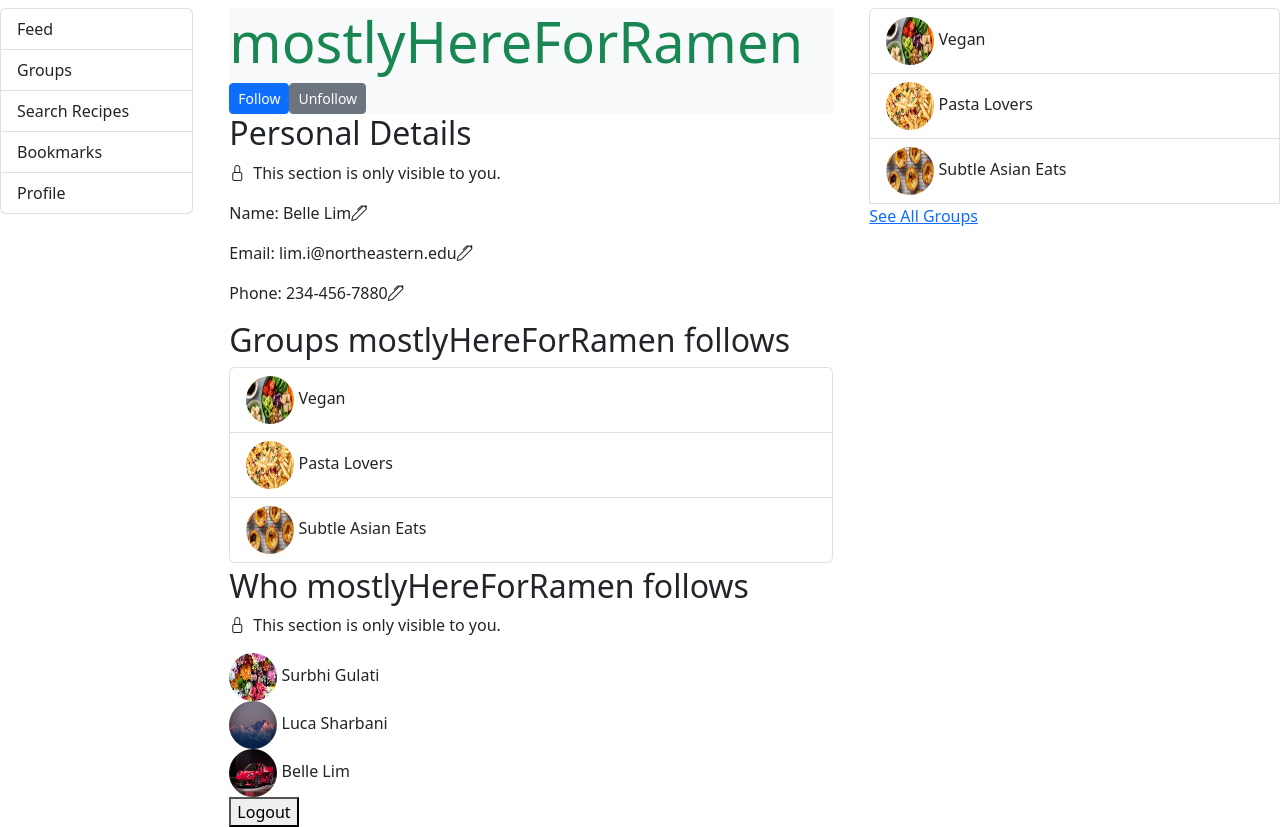
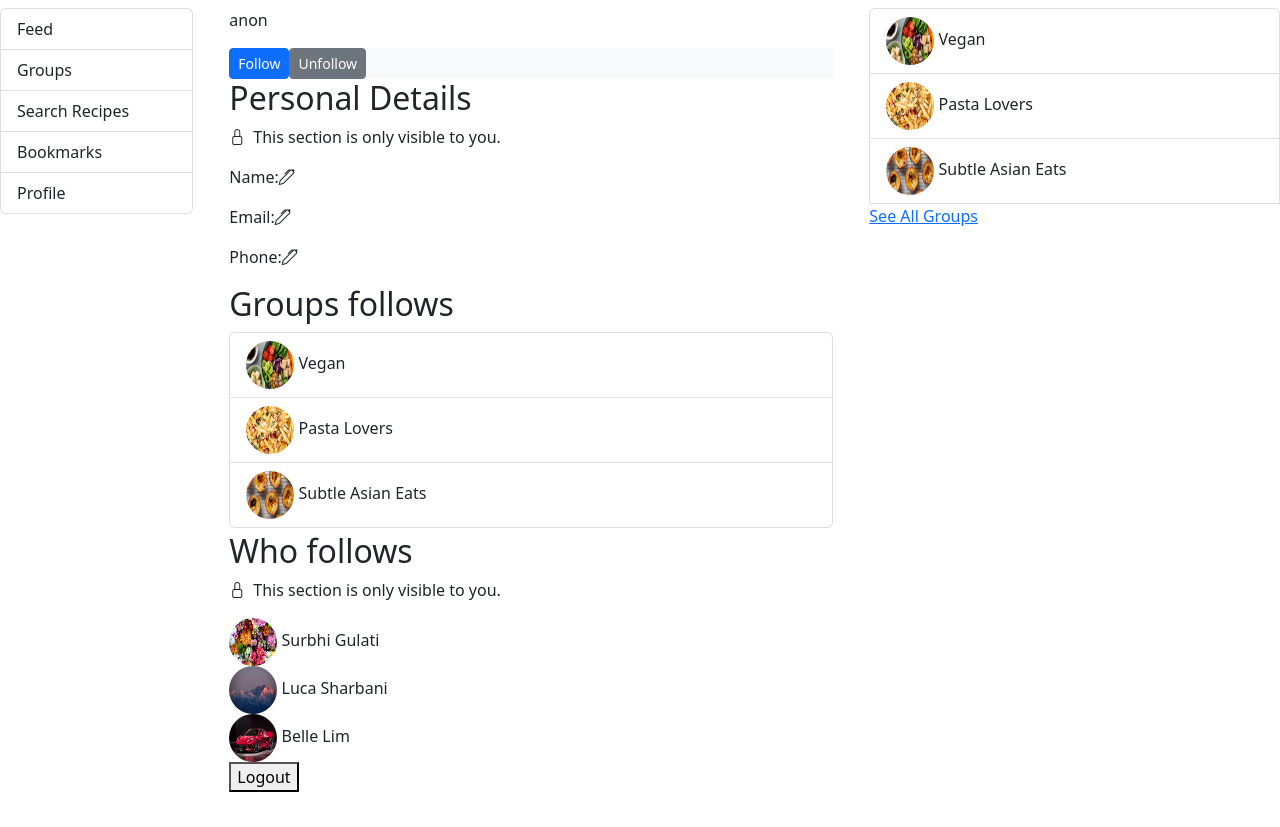
Before and after one commit to surbhi-gulati/seasoned-recipes, a React (Create React App) app: page /profile in a window 1280 px wide. After the commit the page ends 800 px from the top, so only its background shows below. Built offline with nearby package versions, Linux system fonts and the light colour scheme; no server answers.

Commit message:
random photo per user + conditional post and join buttons

```diff
--- a/package.json
+++ b/package.json
@@ -48,5 +48,8 @@
       "last 1 firefox version",
       "last 1 safari version"
     ]
+  },
+  "devDependencies": {
+    "@faker-js/faker": "^7.6.0"
   }
 }
--- a/src/components/groups/groupCard.tsx
+++ b/src/components/groups/groupCard.tsx
@@ -1,8 +1,11 @@
 import React from "react";
 import GroupType from "../../modules/groupType";
 import { Link } from "react-router-dom";
+import {useSelector} from "react-redux";
 
 const GroupCard = (props: GroupType) => {
+  const {currentUser} = useSelector((state: any) => state.auth);
+
     return (
     <div className="card my-3">
       <div className="my-2">
@@ -17,7 +20,7 @@ const GroupCard = (props: GroupType) => {
           <p className="card-text">{props.description}</p>
         </div>
         <div className="float-end col-2" >
-          <Link to="#"className="btn btn-lg btn-primary mt-4 rounded-pill">Join</Link>
+          { currentUser == null ? <Link to="#"className="btn btn-lg btn-primary mt-4 rounded-pill">Join</Link> : <p></p>}
         </div>
       </div>
     </div>
--- a/src/components/posts/new-post-window.tsx
+++ b/src/components/posts/new-post-window.tsx
@@ -1,12 +1,14 @@
-import React, {useState} from "react";
+import React, {useEffect, useState} from "react";
 import RecipeCard from "../recipes/recipe-card";
 import RecipeType from "../../modules/recipeType";
-import {useDispatch} from "react-redux";
+import {useDispatch, useSelector} from "react-redux";
 import {createPost} from "../../reducers/posts-reducer";
 
 const NewPostWindow = (props : RecipeType) => {
   let [postCaption, setPostCaption] = useState('');
   const dispatch = useDispatch();
+
+  const {currentUser} = useSelector((state: any) => state.auth);
 
   const clickPostHandler = () => {
     console.log(props.id);
@@ -21,7 +23,7 @@ const NewPostWindow = (props : RecipeType) => {
   return (
       <div className="row">
         <div className="col-auto">
-          <img src={props.image} alt={props.title} className="rounded-circle" height={48} width={48}/>
+          <img src={currentUser.avatar} alt={props.title} className="rounded-circle" height={48} width={48}/>
         </div>
         <div className="col-10 media border p-3">
           <div className="media-body">
--- a/src/components/posts/post-card.tsx
+++ b/src/components/posts/post-card.tsx
@@ -27,7 +27,7 @@ export const PostCard = (props: PostType) => {
             <h5 className="fw-bolder">&nbsp;{user?.name}</h5>
             <i>@{user?.username}</i>
             <p>{props.caption}</p>
-            <p className="badge rounded-pill bg-dark">{props.postedIn}</p>
+            <p className="badge rounded-pill bg-dark">{props.groupName}</p>
             <div className="media p-3">
               <RecipeCard key={props.recipe_id} {...recipe!}></RecipeCard>
             </div>
--- a/src/components/recipes/recipe-card.tsx
+++ b/src/components/recipes/recipe-card.tsx
@@ -1,14 +1,15 @@
 import React from "react";
 import {Link, useLocation} from "react-router-dom";
 import RecipeType from "../../modules/recipeType";
-import {useDispatch} from "react-redux";
+import {useDispatch, useSelector} from "react-redux";
 import {updateRecipeSaves} from "../../reducers/recipe-reducer";
 const savesArray = require("../../data/recipes/saves");
 
 export const RecipeCard = (props: any) => {
   const dispatch = useDispatch()
   const location = useLocation()
-  const showMakePostButton = location.pathname.includes("/search") || location.pathname.includes("/recipe");
+  const {currentUser} = useSelector((state: any) => state.auth);
+  const showMakePostButton = currentUser != null && (location.pathname.includes("/search") || location.pathname.includes("/recipe"));
   const updateRecipeSavesHandler = (id) => {
     dispatch(updateRecipeSaves(id));
   }
--- a/src/data/posts/postsData.ts
+++ b/src/data/posts/postsData.ts
@@ -9,7 +9,7 @@ const posts : Array<PostType> = [
     "date": "6/25/2022",
     "likes": 13,
     "liked": true,
-    "postedIn": FoodGroup.vegan
+    "groupName": FoodGroup.vegan
   },
   {
     "_id": 20,
@@ -19,7 +19,7 @@ const posts : Array<PostType> = [
     "date": "3/1/2021",
     "likes": 13,
     "liked": true,
-    "postedIn": FoodGroup.pastaLovers
+    "groupName": FoodGroup.pastaLovers
   },
   {
     "_id": 30,
@@ -29,7 +29,7 @@ const posts : Array<PostType> = [
     "date": "2/6/2023",
     "likes": 13,
     "liked": true,
-    "postedIn": FoodGroup.subleAsianEats
+    "groupName": FoodGroup.subleAsianEats
   },
 ]
 
--- a/src/modules/postType.ts
+++ b/src/modules/postType.ts
@@ -6,7 +6,7 @@ export default interface PostType {
   date: string,
   likes: number,
   liked: boolean
-  postedIn: FoodGroup
+  groupName: FoodGroup
 }
 
 export enum FoodGroup {
--- a/src/pages/profilePage.tsx
+++ b/src/pages/profilePage.tsx
@@ -10,14 +10,7 @@ import UserType from "../modules/userType";
 
 
 
-const ProfilePage = (user: UserType = {
-    "id": 3,
-    "username": "mostlyHereForRamen",
-    "name": "Belle Lim",
-    "avatar": "/userImages/belle.jpg",
-    "phone": "234-456-7880",
-    "email": "lim.i@northeastern.edu"
-  }) => {
+const ProfilePage = (user: UserType) => {
 
     const {currentUser} = useSelector((state: any) => state.auth);
     const [profile, setProfile] = useState<UserType>(currentUser);
@@ -40,15 +33,6 @@ const ProfilePage = (user: UserType = {
         alert (e);
       }
     }
-
-    user = {
-        "id": 3,
-        "username": "mostlyHereForRamen",
-        "name": "Belle Lim",
-        "avatar": "/userImages/belle.jpg",
-        "phone": "234-456-7880",
-        "email": "lim.i@northeastern.edu"
-    }
     // if (!user.username) {
     //     return <div>
     //         <h1> Invalid account requested </h1>
@@ -61,6 +45,9 @@ const ProfilePage = (user: UserType = {
     // }
     return (
         <div className="container-fluid">
+            {
+              currentUser == null ? <p>anon</p> : <p>auth</p>
+            }
             <span>{JSON.stringify(profile)}</span>
             <ProfileHeader user={user} />
             <PersonalInfo user={user} />
--- a/src/services/auth-services.ts
+++ b/src/services/auth-services.ts
@@ -1,4 +1,5 @@
 import axios from "axios";
+import {faker} from "@faker-js/faker";
 const SERVER_API_URL = process.env.REACT_APP_SERVER_API_URL;
 const USERS_URL = `${SERVER_API_URL}/users`;
 
@@ -28,9 +29,11 @@ export const logout = async () => {
 
 export const register = async ({ username, password }) => {
   try {
+    const avatar = faker.image.nature();
     const response = await api.post(`${USERS_URL}/register`, {
       username,
       password,
+      avatar
     });
     console.log(response);
     const user = response.data;
--- a/src/services/auth-thunks.ts
+++ b/src/services/auth-thunks.ts
@@ -2,6 +2,7 @@ import { createAsyncThunk } from "@reduxjs/toolkit";
 import * as authService from "./auth-services";
 import { create } from "domain";
 import UserType from "../modules/userType";
+import {faker} from "@faker-js/faker";
 
 type credentials = {
   username: string;
```
Also changed, not shown: 1 other file (tests, documents, lock files or other folders).
